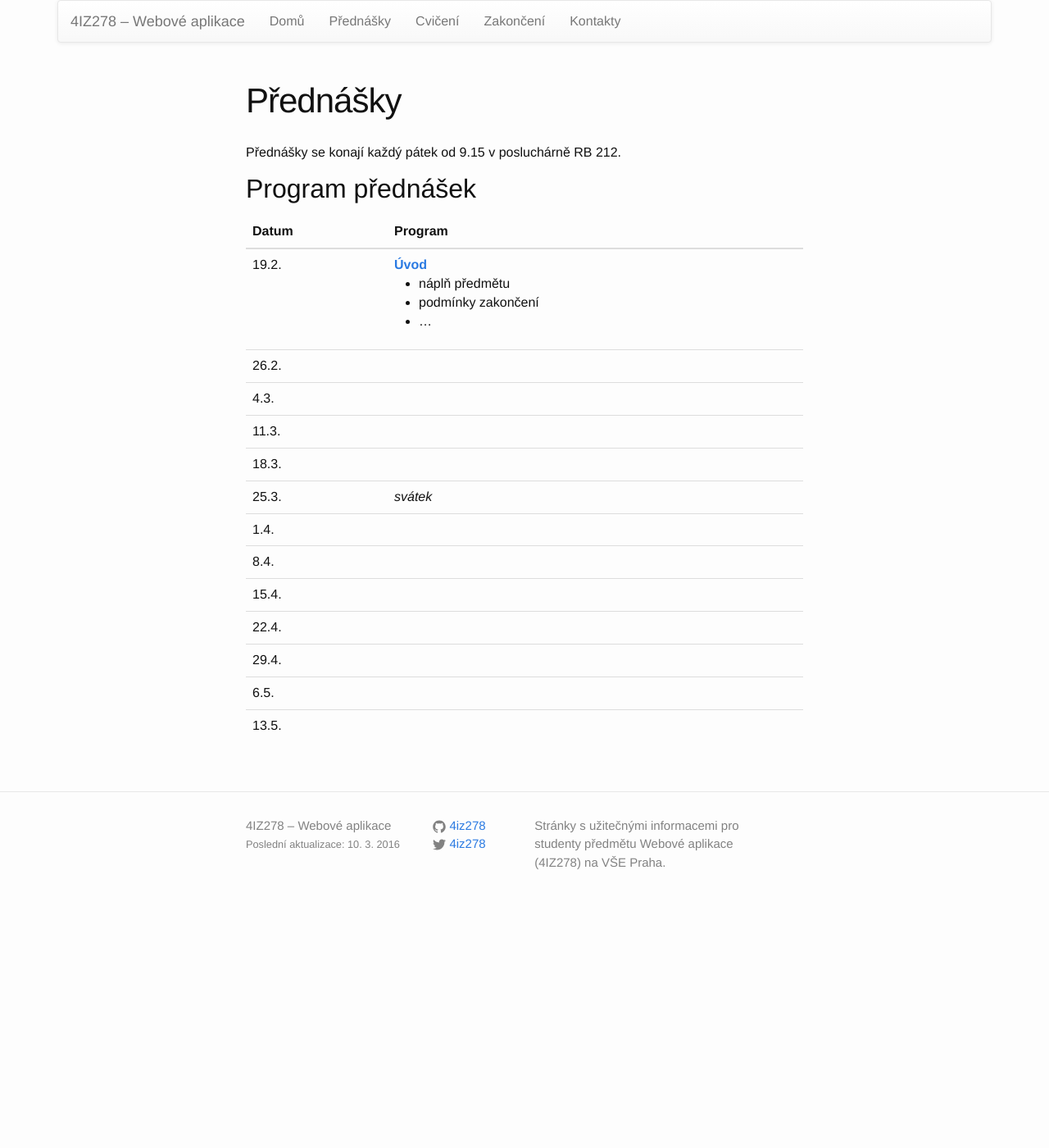
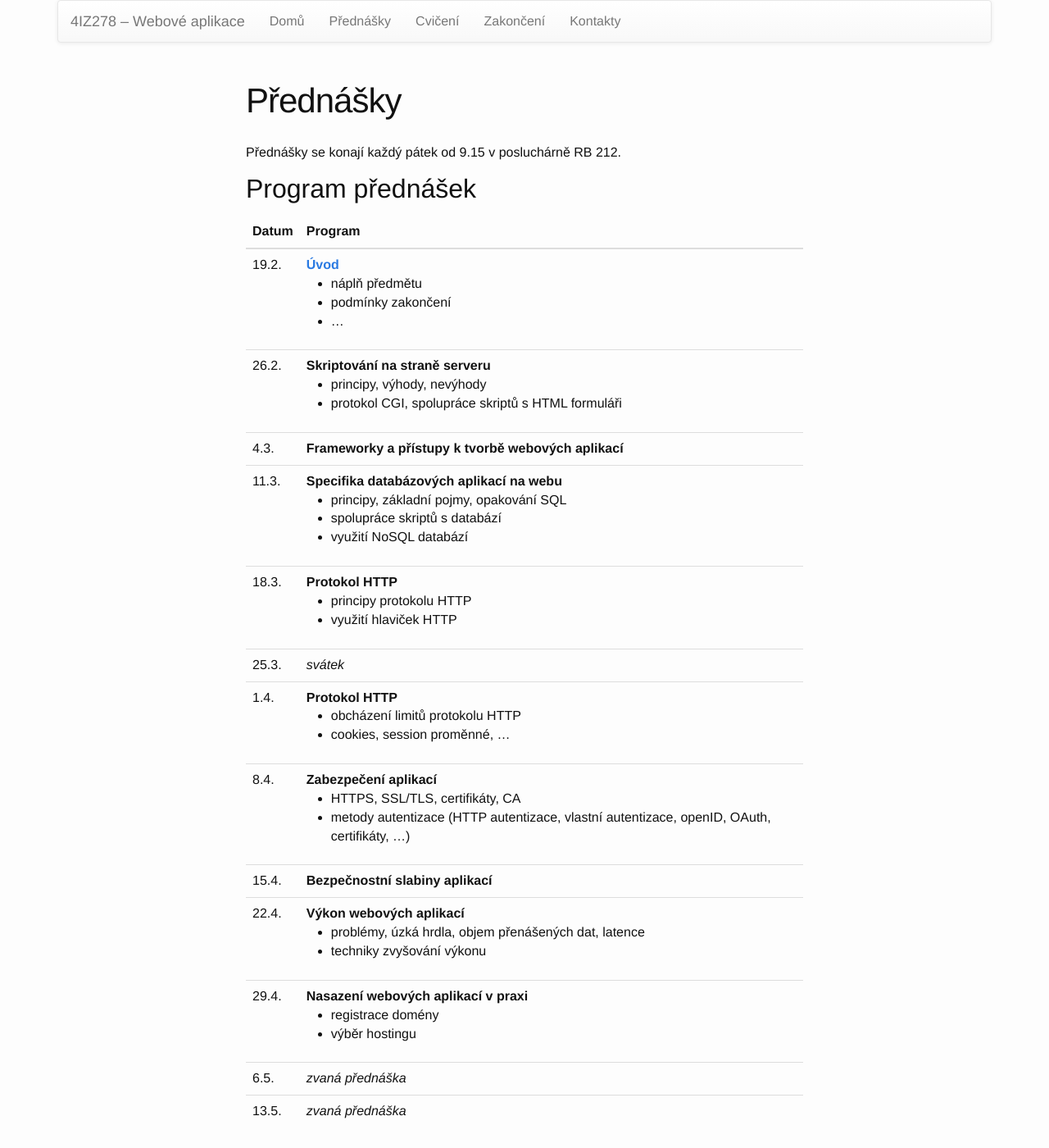
Before and after one commit to 4iz278/4iz278.github.io, a Jekyll site: the page built from prednasky/index.html, in a window 1280 px wide and 1400 px high. Shown: the whole window at 82% size. Built offline with Jekyll 4.4.1, drawn with Linux system fonts in a browser that asks for light colours; nearby versions of some CDN libraries.

Commit message:
Nástřel rozvržení přednášek

```diff
--- a/prednasky/index.html
+++ b/prednasky/index.html
@@ -28,19 +28,35 @@ title: Přednášky
     </tr>
     <tr>
       <td>26.2.</td>
-      <td></td>
+      <td><strong>Skriptování na straně serveru</strong>
+        <ul>
+          <li>principy, výhody, nevýhody </li>
+          <li>protokol CGI, spolupráce skriptů s HTML formuláři</li>
+        </ul>
+      </td>
     </tr>
     <tr>
       <td>4.3.</td>
-      <td></td>
+      <td><strong>Frameworky a přístupy k tvorbě webových aplikací</strong> </td>
     </tr>
     <tr>
       <td>11.3.</td>
-      <td></td>
+      <td><strong>Specifika databázových aplikací na webu </strong>
+        <ul>
+          <li>principy, základní pojmy, opakování SQL </li>
+          <li>spolupráce skriptů s databází </li>
+          <li>využití NoSQL databází</li>
+        </ul>
+      </td>
     </tr>
     <tr>
       <td>18.3.</td>
-      <td></td>
+      <td><strong>Protokol HTTP </strong>
+        <ul>
+          <li>principy protokolu HTTP</li>
+          <li>využití hlaviček HTTP </li>
+        </ul>
+      </td>
     </tr>
     <tr>
       <td>25.3.</td>
@@ -48,31 +64,51 @@ title: Přednášky
     </tr>
     <tr>
       <td>1.4.</td>
-      <td></td>
+      <td><strong>Protokol HTTP</strong>
+        <ul>
+          <li>obcházení limitů protokolu HTTP</li>
+          <li>cookies, session proměnné, … </li>
+        </ul>
+      </td>
     </tr>
     <tr>
       <td>8.4.</td>
-      <td></td>
+      <td><strong>Zabezpečení aplikací </strong>
+        <ul>
+          <li>HTTPS, SSL/TLS, certifikáty, CA </li>
+          <li>metody autentizace (HTTP autentizace, vlastní autentizace, openID, OAuth, certifikáty, …)</li>
+        </ul>
+      </td>
     </tr>
     <tr>
       <td>15.4.</td>
-      <td></td>
+      <td><strong>Bezpečnostní slabiny aplikací</strong></td>
     </tr>
     <tr>
       <td>22.4.</td>
-      <td></td>
+      <td><strong>Výkon webových aplikací </strong>
+        <ul>
+          <li>problémy, úzká hrdla, objem přenášených dat, latence </li>
+          <li>techniky zvyšování výkonu </li>
+        </ul>
+      </td>
     </tr>
     <tr>
       <td>29.4.</td>
-      <td></td>
+      <td><strong>Nasazení webových aplikací v praxi</strong>
+        <ul>
+          <li>registrace domény</li>
+          <li>výběr hostingu</li>
+        </ul>
+      </td>
     </tr>
     <tr>
       <td>6.5.</td>
-      <td></td>
+      <td><em>zvaná přednáška</em></td>
     </tr>
     <tr>
       <td>13.5.</td>
-      <td></td>
+      <td><em>zvaná přednáška</em></td>
     </tr>
   </tbody>
 </table>
```
